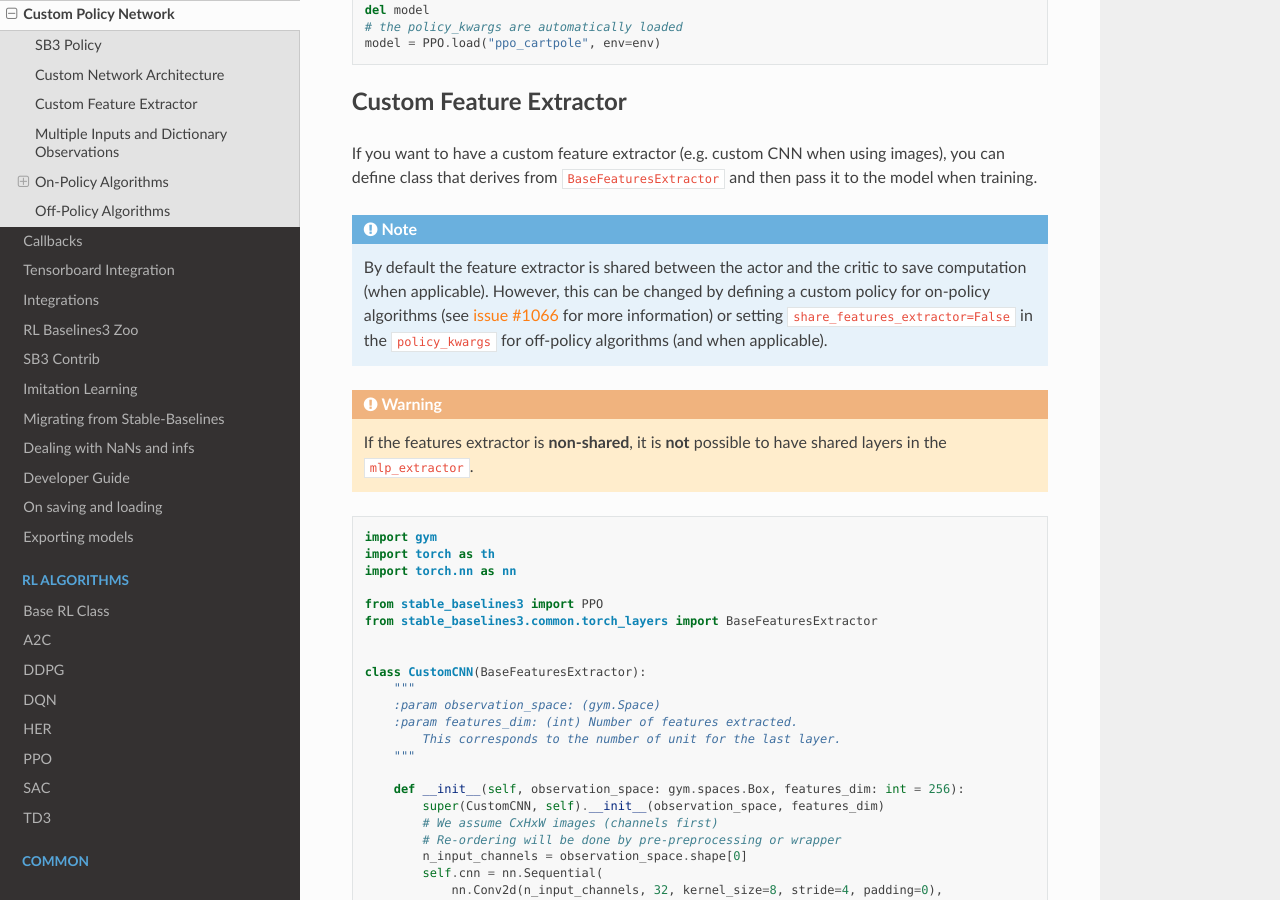
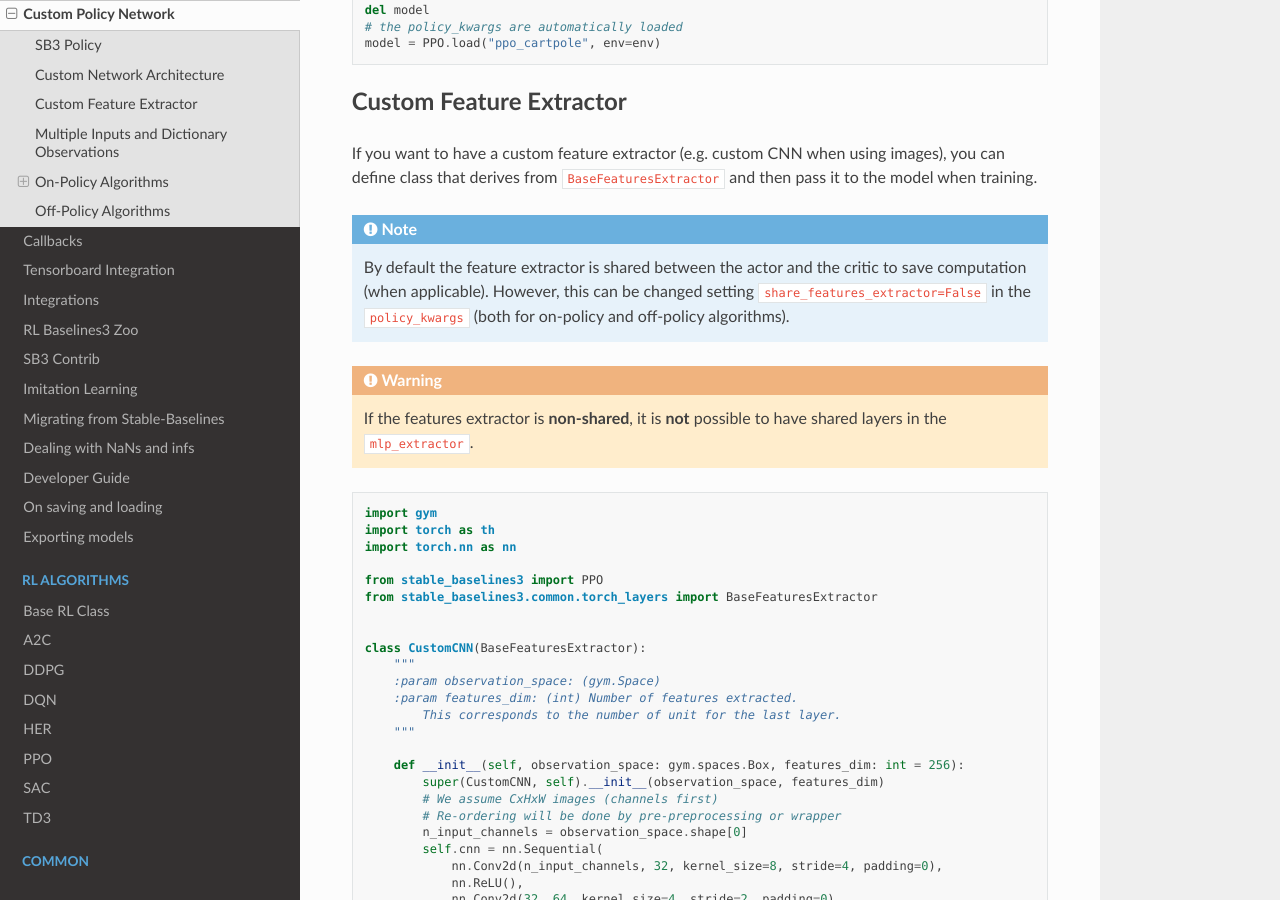
Before and after one commit to DLR-RM/stable-baselines3, a Sphinx documentation site: the page built from docs/guide/custom_policy.rst, in a window 1280 px wide and 900 px high, scrolled down 2453 px. Built offline with Sphinx 7.4.7 and the Read the Docs theme 2.0.0, drawn with Linux system fonts in a browser that asks for light colours.

Commit message:
Updated custom policy doc for non-shared features extractor

```diff
--- a/docs/guide/custom_policy.rst
+++ b/docs/guide/custom_policy.rst
@@ -95,10 +95,8 @@ that derives from ``BaseFeaturesExtractor`` and then pass it to the model when t
 .. note::
 
   By default the feature extractor is shared between the actor and the critic to save computation (when applicable).
-  However, this can be changed by defining a custom policy for on-policy algorithms
-  (see `issue #1066 <https://github.com/DLR-RM/stable-baselines3/issues/1066#issuecomment-1246866844>`_
-  for more information) or setting ``share_features_extractor=False`` in the
-  ``policy_kwargs`` for off-policy algorithms (and when applicable).
+  However, this can be changed setting ``share_features_extractor=False`` in the
+  ``policy_kwargs`` (both for on-policy and off-policy algorithms).
 
 
 .. warning::
```
